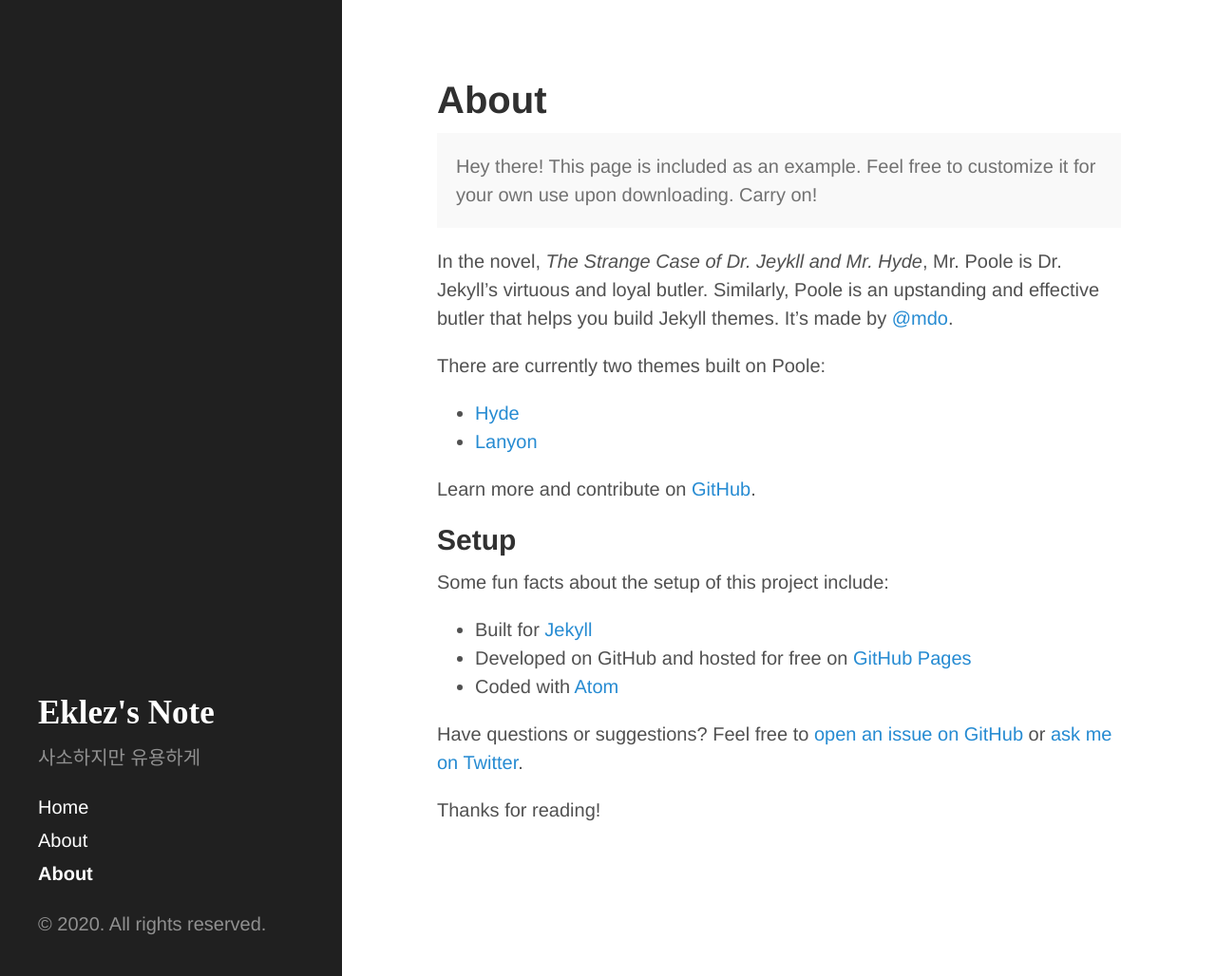
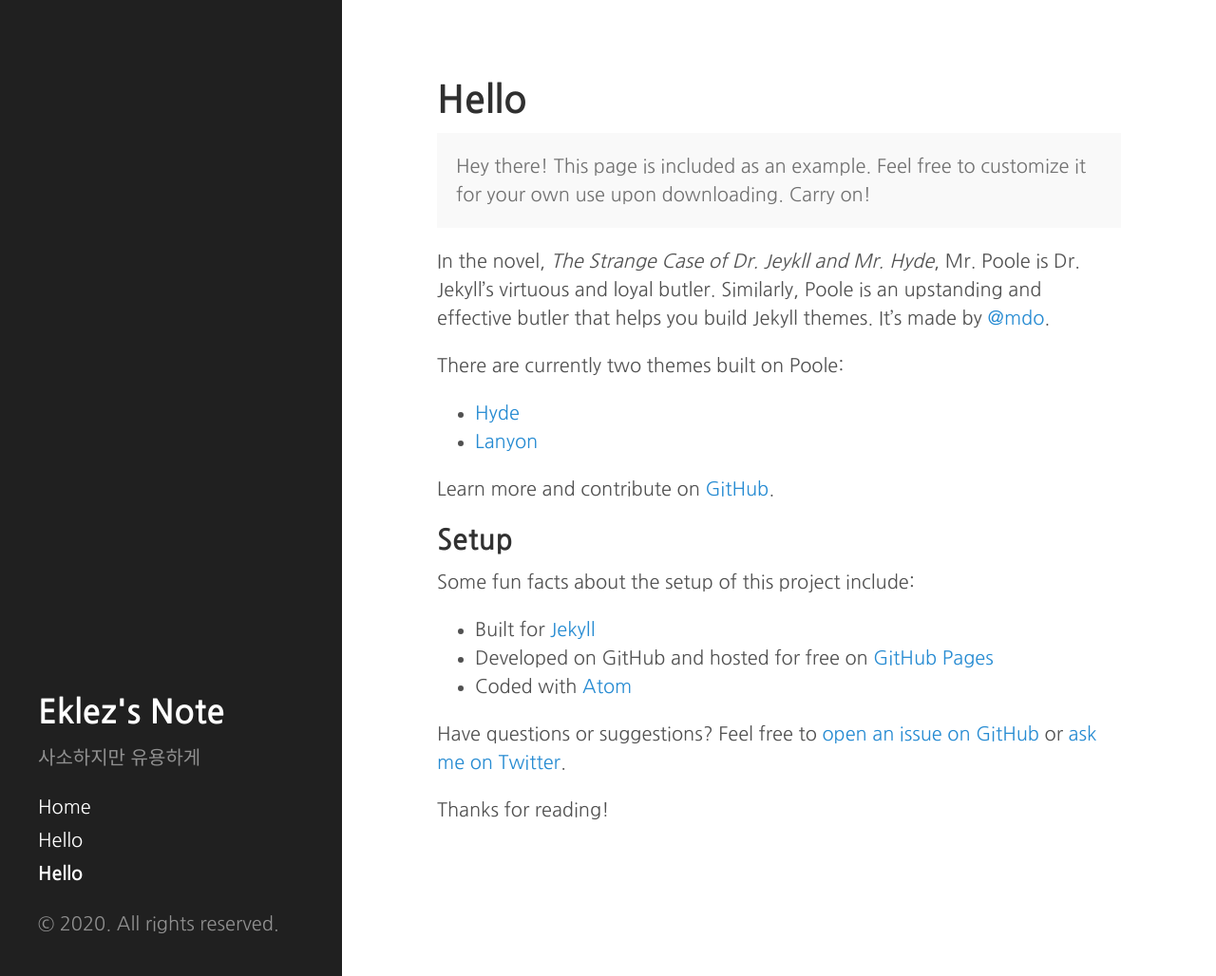
Before and after one commit to eklez/eklez.github.io, a Jekyll site: the page built from about.md, in a window 1280 px wide and 1028 px high. Shown: the whole window at 95% size. Built offline with Jekyll 4.4.1, drawn with Linux system fonts in a browser that asks for light colours.

Commit message:
Font changed

```diff
--- a/Hello.md
+++ b/Hello.md
@@ -1,6 +1,6 @@
 ---
 layout: page
-title: About
+title: Hello
 ---
 
-### HI
+### HIHIHHI
--- a/_includes/head.html
+++ b/_includes/head.html
@@ -15,6 +15,7 @@
   <link rel="stylesheet" href="{{ 'public/css/syntax.css' | absolute_url }}">
   <link rel="stylesheet" href="{{ 'public/css/hyde.css' | absolute_url }}">
   <link rel="stylesheet" href="http://fonts.googleapis.com/css?family=PT+Sans:400,400italic,700|Abril+Fatface">
+  <link rel="stylesheet" href="https://fonts.googleapis.com/css?family=Nanum+Gothic:400,700">
 
   <link rel="apple-touch-icon" sizes="57x57" href="{{ 'public/icon/apple-icon-57x57.png' | absolute_url }}">
   <link rel="apple-touch-icon" sizes="60x60" href="{{ 'public/icon/apple-icon-60x60.png' | absolute_url }}">
--- a/about.md
+++ b/about.md
@@ -1,6 +1,6 @@
 ---
 layout: page
-title: About
+title: Hello
 ---
 
 <p class="message">
```
